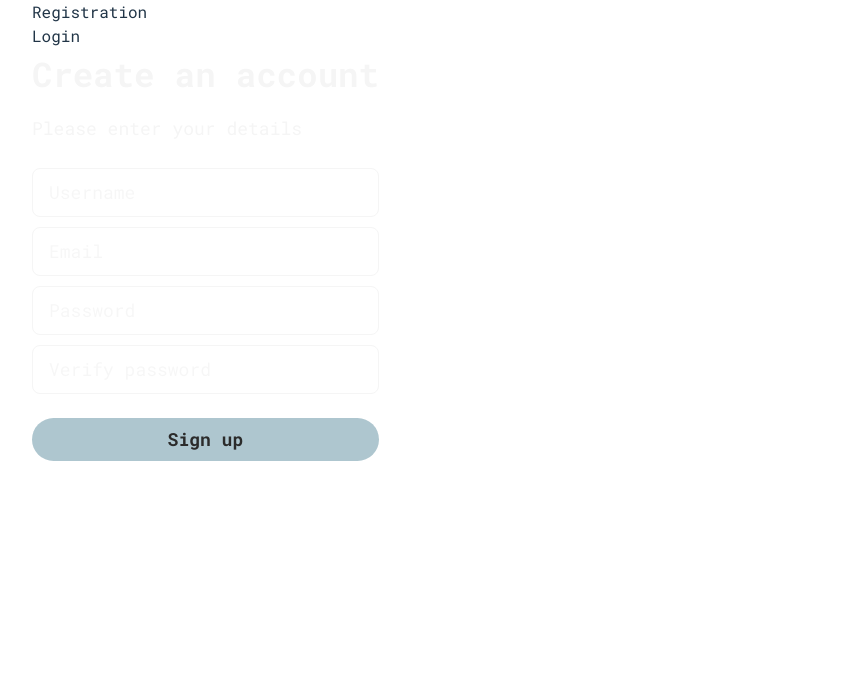
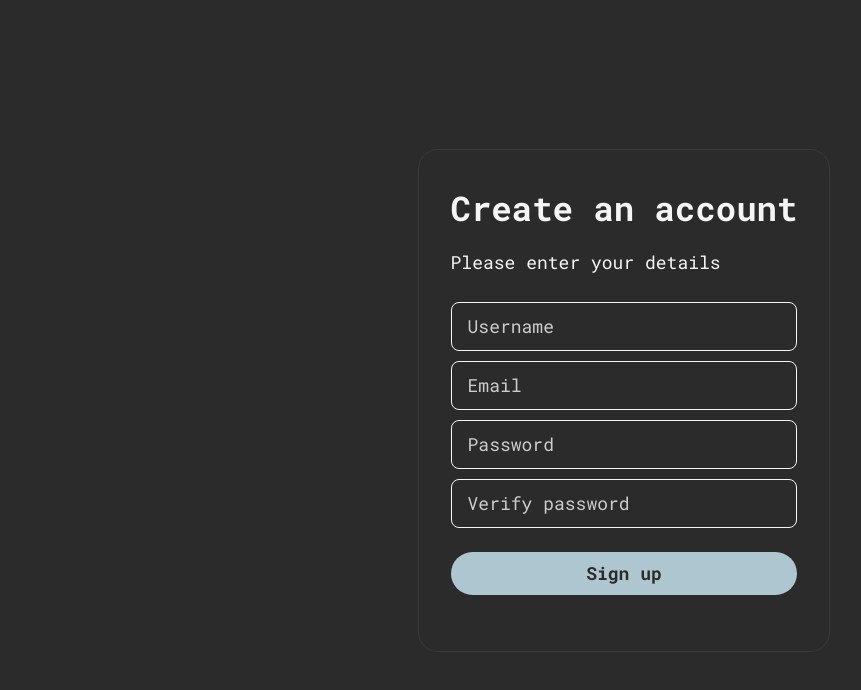
Before and after one commit to robertliptak/CodeType, a React (Vite) app in the folder client/: page /registration in a window 1280 px wide. Shown: the top 690 px of the page, without its empty margins (16-877 px from the left). Built offline with nearby package versions, Linux system fonts and the light colour scheme; the HTML template or start-up script is replaced by a standard one.

Commit message:
Auth form centered

```diff
--- a/client/src/App.css
+++ b/client/src/App.css
@@ -1,5 +1,5 @@
 #root {
-  height: 100%;
+  height: 100vh;
   max-width: 1280px;
   min-height: 100%;
   margin: 0 auto;
--- a/client/src/App.tsx
+++ b/client/src/App.tsx
@@ -7,15 +7,10 @@ import Registration from "./pages/registration";
 const App = () => {
   return (
     <Router>
-      <div className="App">
-        <Link to="/registration">Registration</Link>
-        <br />
-        <Link to="/login">Login</Link>
-        <Routes>
-          <Route path="/login" Component={Login} />
-          <Route path="/registration" Component={Registration} />
-        </Routes>
-      </div>
+      <Routes>
+        <Route path="/login" Component={Login} />
+        <Route path="/registration" Component={Registration} />
+      </Routes>
     </Router>
   );
 };
--- a/client/src/components/loginForm.tsx
+++ b/client/src/components/loginForm.tsx
@@ -25,7 +25,7 @@ const LoginForm: React.FC = () => {
   };
 
   return (
-    <div>
+    <div className="auth_container">
       <h1>Login</h1>
       <p className="my-4">Please enter your details</p>
       <form onSubmit={submitHandler}>
--- a/client/src/components/registrationForm.tsx
+++ b/client/src/components/registrationForm.tsx
@@ -27,7 +27,7 @@ const RegistrationForm: React.FC = () => {
   };
 
   return (
-    <div>
+    <div className="auth_container">
       <h1>Create an account</h1>
       <p className="my-4">Please enter your details</p>
       <form onSubmit={submitHandler}>
@@ -35,6 +35,7 @@ const RegistrationForm: React.FC = () => {
           type="text"
           placeholder="Username"
           name="username"
+          className="hovno"
           value={registrationData.username}
           onChange={changeHandler}
         />
--- a/client/src/index.css
+++ b/client/src/index.css
@@ -14,17 +14,8 @@
   -webkit-text-size-adjust: 100%;
 }
 
-@media (prefers-color-scheme: light) {
-  :root {
-    color: #213547;
-    background-color: #ffffff;
-  }
-  a:hover {
-    color: #747bff;
-  }
-  button {
-    background-color: #f9f9f9;
-  }
+input:-internal-autofill-selected {
+  background-color: transparent !important;
 }
 
 @tailwind base;
--- a/client/src/styles/authTemplate.scss
+++ b/client/src/styles/authTemplate.scss
@@ -6,7 +6,10 @@ $main-gray: #2b2b2b;
 $light-gray: #3a3a3a;
 
 .authWrapper {
+  height: 100vh;
   display: flex;
+  justify-content: center;
+  align-items: center;
 
   div {
     display: flex;
@@ -37,7 +40,7 @@ $light-gray: #3a3a3a;
     margin-top: 10px;
     border: 1px solid;
     border-color: $main-white;
-    background-color: transparent;
+    background-color: $main-gray;
   }
 
   input::placeholder {
@@ -49,6 +52,10 @@ $light-gray: #3a3a3a;
 
   input:focus {
     outline: none;
+  }
+
+  .hovno:-internal-autofill-selected {
+    background-color: transparent !important;
   }
 
   .filled_button {
@@ -70,4 +77,12 @@ $light-gray: #3a3a3a;
     display: flex;
     flex-direction: column;
   }
+
+  .auth_container {
+    max-width: 500px;
+    width: 100%;
+    padding: 2rem;
+    border: 1px solid $light-gray;
+    border-radius: 20px;
+  }
 }
```
